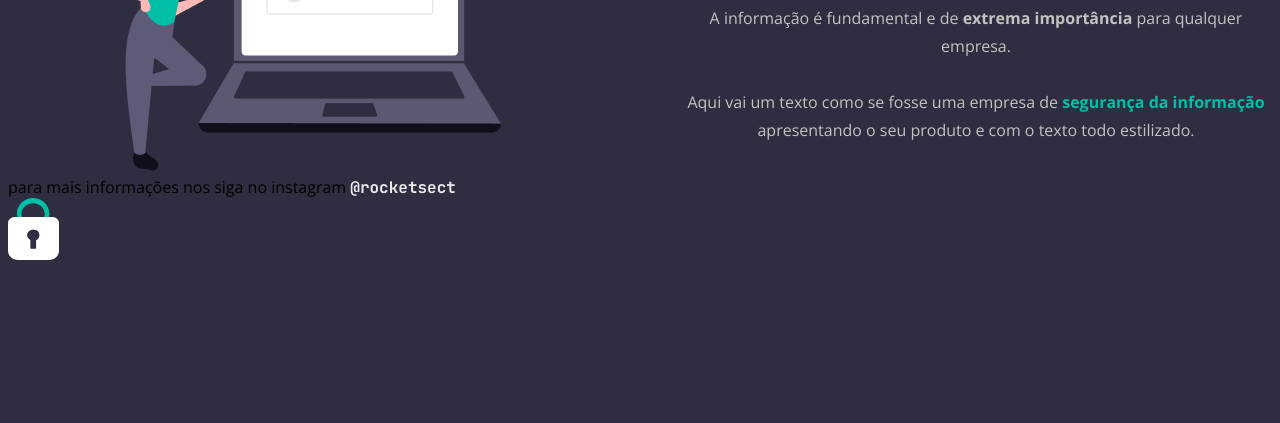
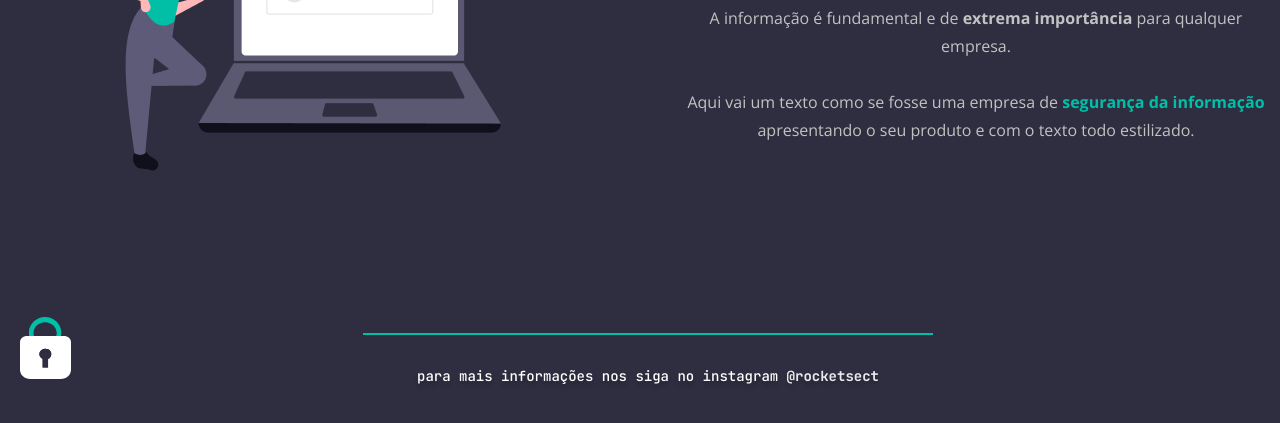
Before and after one commit to HomerMau/Desafio2, a plain HTML site: page index.html in a window 1280 px wide. Shown: the part 321-744 px from the top of the page. Drawn offline with nearby package versions, Linux system fonts and the light colour scheme.

Commit message:
Completed

```diff
--- a/index.html
+++ b/index.html
@@ -7,13 +7,20 @@
 
     <meta charset="UTF-8">
     <meta name="viewport" content="width=device-width, initial-scale=1.0">
+
+
     <title>Rocket.sect</title>
 
 
     <link href="https://fonts.googleapis.com/css2?family=JetBrains+Mono:wght@500;700&family=Open+Sans:wght@400;700&display=swap" rel="stylesheet">
 
 
+    <link rel="shortcut icon" href="/images/padlock.svg" type="image" />
+
     <link rel="stylesheet" href="style.css">
+
+
+
 </head>
 
 <body>
@@ -60,12 +67,14 @@
 
     </main>
 
+
     <footer>
+
+        <div id="line"></div>
 
         para mais informações nos siga no instagram <a href="https://instagram.com/rocketsect" target="_blank">@rocketsect</a>
 
 
-        <div id="line"></div>
     </footer>
 
     <a id="lock" href="#">
--- a/style.css
+++ b/style.css
@@ -1,8 +1,6 @@
 body {
 
-    margin: 0;
-    padding: 8px;
-
+    margin-left: 99;
 
     font-family: 'Open Sans', sans-serif;
 
@@ -45,6 +43,13 @@ a {
 
     text-decoration: none;
     color: #FFFFFF;
+
+}
+
+li a {
+
+    font-weight: bold;
+
 
 }
 
@@ -95,7 +100,7 @@ p span {
 
 }
 
-h1, ul {
+h1, ul, footer {
 
     font-family: 'JetBrains Mono', monospace;
     color: #FFFFFF;
@@ -116,3 +121,40 @@ section p {
     color: #C2C2C2;
 
 }
+
+footer {
+
+
+    font-size: 14px;
+    line-height: 28px;
+    text-align: center;
+
+
+    padding-top: 157px;
+
+    text-shadow: 0px 4px 4px rgba(0, 0, 0, 0.25);
+
+}
+
+#line {
+
+    width: 568px;
+
+    margin:  auto;
+
+    margin-bottom: 27px;
+
+    border: 1px solid #00BFA6;
+
+}
+
+#lock {
+
+    position: absolute;
+    width: 51px;
+    height: 62px;
+    left: 20px;
+    top: 638px;
+
+
+}
```
